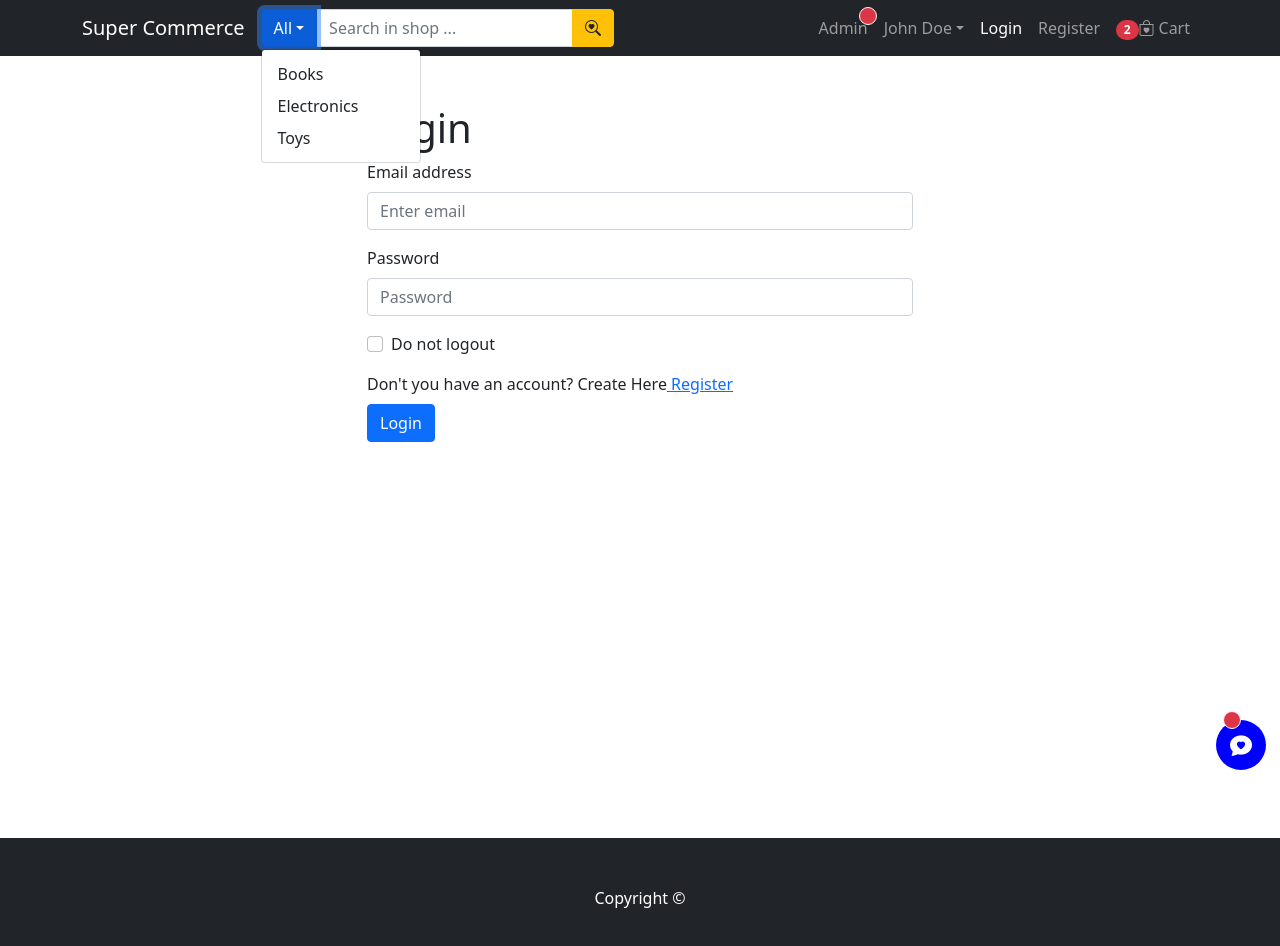
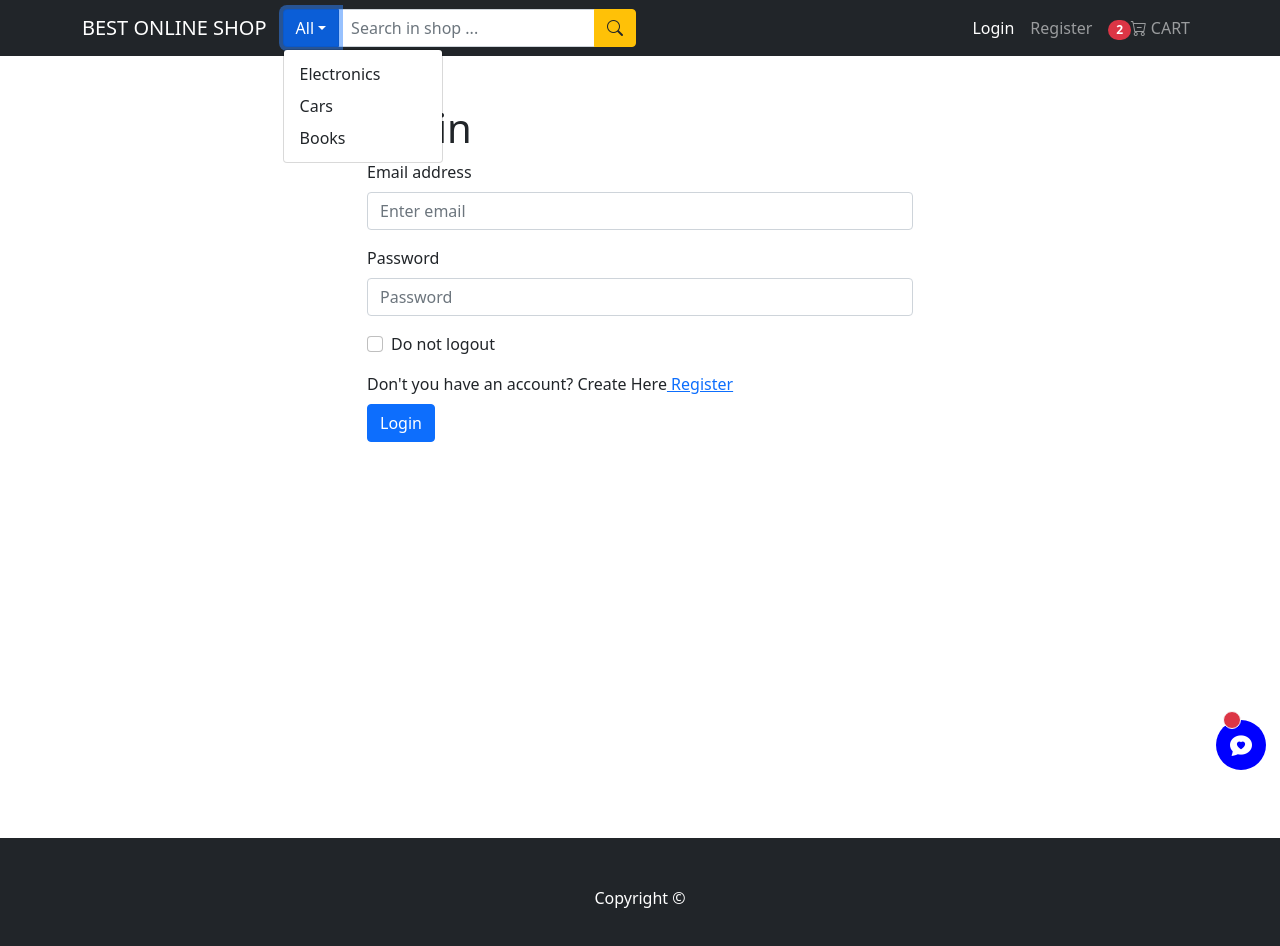
Before and after one commit to JaykishanKotak/MERN-E-Comm-Project, a React (Create React App) app in the folder react-client/: page /login in a window 1280 px wide. Both pictures are taken after a click on the button "All". Shown: the top 946 px of the page. Built offline with nearby package versions, Linux system fonts and the light colour scheme.

Commit message:
Navbar Login

```diff
--- a/react-client/src/components/HeaderComponent.jsx
+++ b/react-client/src/components/HeaderComponent.jsx
@@ -1,93 +1,97 @@
-import React from "react";
 import {
+  Navbar,
+  Nav,
   Container,
-  Nav,
-  Navbar,
   NavDropdown,
   Badge,
   Form,
+  DropdownButton,
   Dropdown,
-  DropdownButton,
   Button,
   InputGroup,
 } from "react-bootstrap";
+
+import { LinkContainer } from "react-router-bootstrap";
 import { Link } from "react-router-dom";
-import { LinkContainer } from "react-router-bootstrap";
 import { logout } from "../redux/actions/userActions";
-import { useDispatch } from "react-redux";
+import { useDispatch, useSelector } from "react-redux";
+
 const HeaderComponent = () => {
   const dispatch = useDispatch();
-
+  const { userInfo } = useSelector((state) => state.userRegisterLogin);
+  console.log("data", userInfo);
   return (
-    <>
     <Navbar collapseOnSelect expand="lg" bg="dark" variant="dark">
       <Container>
         <LinkContainer to="/">
-            <Navbar.Brand href="/">Super Commerce</Navbar.Brand>
+          <Navbar.Brand href="/">BEST ONLINE SHOP</Navbar.Brand>
         </LinkContainer>
         <Navbar.Toggle aria-controls="responsive-navbar-nav" />
         <Navbar.Collapse id="responsive-navbar-nav">
           <Nav className="me-auto">
             <InputGroup>
               <DropdownButton id="dropdown-basic-button" title="All">
+                <Dropdown.Item>Electronics</Dropdown.Item>
+                <Dropdown.Item>Cars</Dropdown.Item>
                 <Dropdown.Item>Books</Dropdown.Item>
-                  <Dropdown.Item>Electronics</Dropdown.Item>
-                  <Dropdown.Item>Toys</Dropdown.Item>
               </DropdownButton>
               <Form.Control type="text" placeholder="Search in shop ..." />
               <Button variant="warning">
-                  <i className="bi bi-search-heart text-dark"></i>
+                <i className="bi bi-search text-dark"></i>
               </Button>
             </InputGroup>
           </Nav>
           <Nav>
+            {userInfo.isAdmin ? (
               <LinkContainer to="/admin/orders">
                 <Nav.Link>
                   Admin
-                  {/*To Indicate Admin For New Chat*/}
                   <span className="position-absolute top-1 start-10 translate-middle p-2 bg-danger border border-light rounded-circle"></span>
                 </Nav.Link>
               </LinkContainer>
-              {/*<Nav.Link href="#pricing">Pricing</Nav.Link>*/}
-              <NavDropdown title="John Doe" id="collasible-nav-dropdown">
-                {/*Event Key Highlits the Tab*/}
+            ) : userInfo.firstName && !userInfo.isAdmin ? (
+              <NavDropdown
+                title={`${userInfo.firstName} ${userInfo.lastName}`}
+                id="collasible-nav-dropdown"
+              >
                 <NavDropdown.Item
                   eventKey="/user/my-orders"
                   as={Link}
                   to="/user/my-orders"
                 >
-                  My Orders
+                  My orders
                 </NavDropdown.Item>
                 <NavDropdown.Item eventKey="/user" as={Link} to="/user">
-                  My Profile
+                  My profile
                 </NavDropdown.Item>
                 <NavDropdown.Item onClick={() => dispatch(logout())}>
                   Logout
                 </NavDropdown.Item>
-                {/*<NavDropdown.Divider />
-                <NavDropdown.Item href="#action/3.4">
-                            Separated link</NavDropdown.Item>*/}
               </NavDropdown>
+            ) : (
+              <>
                 <LinkContainer to="/login">
                   <Nav.Link>Login</Nav.Link>
                 </LinkContainer>
                 <LinkContainer to="/register">
                   <Nav.Link>Register</Nav.Link>
                 </LinkContainer>
-              <LinkContainer to="/cart-page">
+              </>
+            )}
+
+            <LinkContainer to="/cart">
               <Nav.Link>
                 <Badge pill bg="danger">
                   2
                 </Badge>
-                  <i className="bi bi-bag-heart"></i>
-                  <span className="ms-1">Cart</span>
+                <i className="bi bi-cart-dash"></i>
+                <span className="ms-1">CART</span>
               </Nav.Link>
             </LinkContainer>
           </Nav>
         </Navbar.Collapse>
       </Container>
     </Navbar>
-    </>
   );
 };
 
--- a/react-client/src/redux/actions/userActions.js
+++ b/react-client/src/redux/actions/userActions.js
@@ -8,7 +8,6 @@ export const setReduxUserState = (userCreated) => (dispatch) => {
     payload: userCreated,
   });
 };
-
 export const logout = (dispatch) => {
   //Redirect to login page
   document.location.href = "/login";
--- a/react-client/src/redux/store.js
+++ b/react-client/src/redux/store.js
@@ -25,7 +25,7 @@ const reducer = combineReducers({
 
 //To Store the data of local/session storage in redux
 //Get user data from local storage
-const userInfoLocalStorage = localStorage.getItem("userInfo")
+const userInfoInLocalStorage = localStorage.getItem("userInfo")
   ? JSON.parse(localStorage.getItem("userInfo"))
   : sessionStorage.getItem("userInfo")
   ? JSON.parse(sessionStorage.getItem("userInfo"))
@@ -36,9 +36,7 @@ const INITIAL_STATE = {
   cart: {
     value: 0,
   },
-  userRegisterLogin: {
-    userInfo: { userInfoLocalStorage },
-  },
+  userRegisterLogin: { userInfo: userInfoInLocalStorage },
 };
 
 //Apply thunk middleware
```
Also changed, not shown: 2 other files (tests, documents, lock files or other folders). Lines whose indentation alone changed are shown as unchanged.
